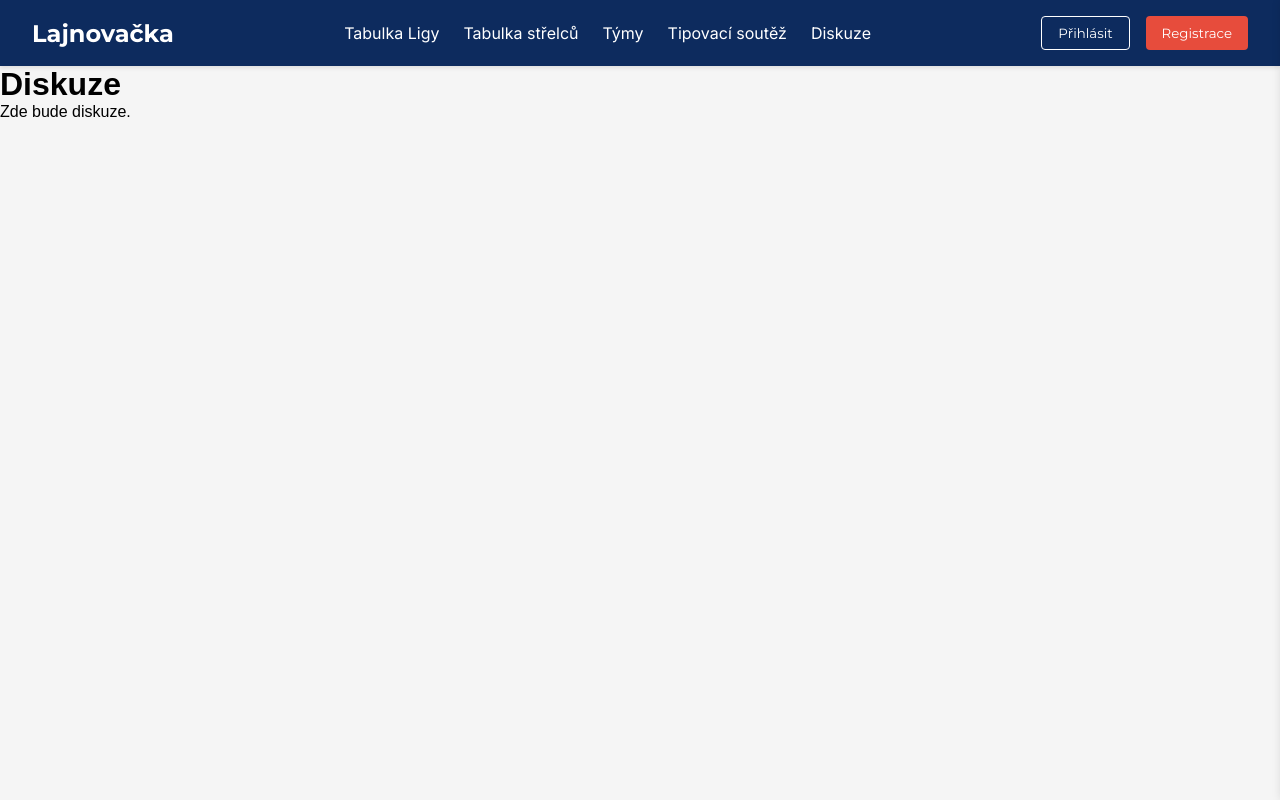
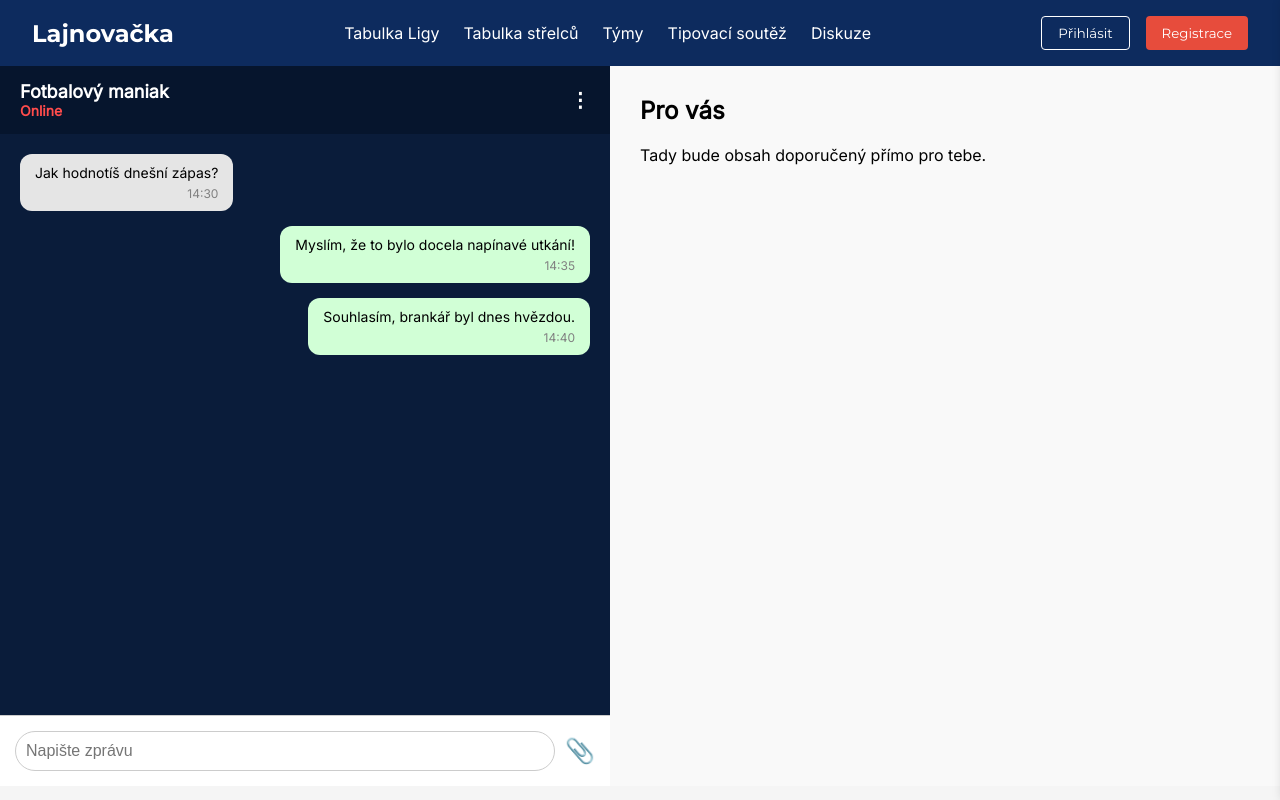
Before and after one commit to kratenavaclav/Lajnovacka_prg, an Angular app: page /diskuze in a window 1280 px wide. Built offline with nearby package versions, Linux system fonts and the light colour scheme.

Commit message:
tak hele ted uz by meli byt snad vsechny stranky hotovy ale jeste je vysperkuju zitra

```diff
--- a/src/app/Components/pages/diskuze/diskuze.component.html
+++ b/src/app/Components/pages/diskuze/diskuze.component.html
@@ -1,3 +1,42 @@
 <app-navbar></app-navbar>
-<h1>Diskuze</h1>
-<p>Zde bude diskuze.</p>
+
+<div class="discussion-container">
+  <!-- LEVÁ ČÁST: statický chat -->
+  <div class="chat-section">
+    <div class="chat-header">
+      <div class="user-info">
+        <p class="username">Fotbalový maniak</p>
+        <p class="status">Online</p>
+      </div>
+      <span class="menu-icon">⋮</span>
+    </div>
+
+    <div class="chat-messages">
+      <div class="message incoming">
+        <p>Jak hodnotíš dnešní zápas?</p>
+        <span class="time">14:30</span>
+      </div>
+
+      <div class="message outgoing">
+        <p>Myslím, že to bylo docela napínavé utkání!</p>
+        <span class="time">14:35</span>
+      </div>
+
+      <div class="message outgoing">
+        <p>Souhlasím, brankář byl dnes hvězdou.</p>
+        <span class="time">14:40</span>
+      </div>
+    </div>
+
+    <div class="chat-input">
+      <input type="text" placeholder="Napište zprávu" />
+      <button>📎</button>
+    </div>
+  </div>
+
+  <!-- PRAVÁ ČÁST: statický text -->
+  <div class="feed-section">
+    <h2>Pro vás</h2>
+    <p>Tady bude obsah doporučený přímo pro tebe.</p>
+  </div>
+</div>
--- a/src/app/Components/pages/diskuze/diskuze.component.scss
+++ b/src/app/Components/pages/diskuze/diskuze.component.scss
@@ -0,0 +1,117 @@
+.discussion-container {
+  display: flex;
+  min-height: calc(100vh - 80px);
+  font-family: 'Inter', sans-serif;
+}
+
+.chat-section {
+  flex: 1;
+  background-color: #0a1c3a;
+  color: white;
+  display: flex;
+  flex-direction: column;
+}
+
+.chat-header {
+  display: flex;
+  align-items: center;
+  padding: 15px 20px;
+  background-color: #06152d;
+  font-weight: bold;
+  gap: 15px;
+
+  .user-info {
+    flex: 1;
+
+    .username {
+      font-size: 18px;
+      margin: 0;
+    }
+
+    .status {
+      font-size: 14px;
+      color: #ff4c4c;
+      margin: 0;
+    }
+  }
+
+  .menu-icon {
+    font-size: 20px;
+    cursor: pointer;
+  }
+}
+
+.chat-messages {
+  flex: 1;
+  padding: 20px;
+  display: flex;
+  flex-direction: column;
+  gap: 15px;
+  overflow-y: auto;
+
+  .message {
+    background-color: white;
+    color: black;
+    border-radius: 12px;
+    padding: 10px 15px;
+    max-width: 70%;
+    position: relative;
+    font-size: 14px;
+
+    &.incoming {
+      align-self: flex-start;
+      background-color: #e5e5e5;
+    }
+
+    &.outgoing {
+      align-self: flex-end;
+      background-color: #d1ffd6;
+    }
+
+    .time {
+      display: block;
+      text-align: right;
+      font-size: 12px;
+      color: gray;
+      margin-top: 5px;
+    }
+  }
+}
+
+.chat-input {
+  display: flex;
+  padding: 15px;
+  background-color: #fff;
+  border-top: 1px solid #ccc;
+
+  input {
+    flex: 1;
+    padding: 10px;
+    border-radius: 20px;
+    border: 1px solid #ccc;
+    margin-right: 10px;
+    font-size: 16px;
+  }
+
+  button {
+    background: none;
+    border: none;
+    font-size: 24px;
+    cursor: pointer;
+  }
+}
+
+.feed-section {
+  flex: 1;
+  background-color: #f9f9f9;
+  padding: 30px;
+
+  h2 {
+    font-size: 24px;
+    margin-bottom: 20px;
+  }
+
+  p {
+    font-size: 16px;
+  }
+}
--- a/src/app/Components/pages/registrace/registrace.component.scss
+++ b/src/app/Components/pages/registrace/registrace.component.scss
@@ -1,4 +1,4 @@
-.register-container {
+.login-container {
   display: flex;
   justify-content: center;
   align-items: center;
@@ -7,7 +7,7 @@
   padding: 20px;
 }
 
-.register-box {
+.login-box {
   width: 100%;
   max-width: 1100px;
   background-color: white;
@@ -16,7 +16,7 @@
   box-shadow: 0 4px 10px rgba(0, 0, 0, 0.2);
 }
 
-.register-content {
+.login-content {
   display: flex;
   flex-direction: row;
   min-height: 600px;
@@ -27,7 +27,6 @@
   display: flex;
   justify-content: center;
   align-items: center;
-  background-image: url('/assets/images/lines-bg.png');
   background-size: cover;
   background-position: center;
   padding: 20px;
@@ -43,23 +42,23 @@
   flex: 1;
   display: flex;
   flex-direction: column;
-  padding: 40px;
+  padding: 60px 40px;
 }
 
 .title {
   font-size: 36px;
   font-weight: 500;
-  margin-bottom: 30px;
+  margin-bottom: 40px;
   text-align: center;
 }
 
 .form-group {
-  margin-bottom: 20px;
+  margin-bottom: 25px;
 }
 
 label {
   display: block;
-  margin-bottom: 6px;
+  margin-bottom: 8px;
   font-size: 16px;
   color: #333;
 }
@@ -77,7 +76,22 @@ label {
   }
 }
 
-.btn-register {
+.forgot-password {
+  text-align: right;
+  margin-top: 8px;
+
+  a {
+    color: #333;
+    text-decoration: none;
+    font-size: 14px;
+
+    &:hover {
+      text-decoration: underline;
+    }
+  }
+}
+
+.btn-login {
   width: 100%;
   padding: 15px;
   margin-top: 20px;
@@ -96,7 +110,7 @@ label {
 }
 
 @media (max-width: 768px) {
-  .register-content {
+  .login-content {
     flex-direction: column;
   }
 
@@ -105,6 +119,6 @@ label {
   }
 
   .form-section {
-    padding: 30px 20px;
+    padding: 40px 20px;
   }
 }
--- a/src/app/Components/pages/tipovaci-soutez/tipovaci-soutez.component.scss
+++ b/src/app/Components/pages/tipovaci-soutez/tipovaci-soutez.component.scss
@@ -1,178 +1,166 @@
 .container {
-  max-width: 1200px;
+  max-width: 1600px;
   margin: 0 auto;
-  padding: 20px 15px;
+  padding: 60px;
   display: flex;
-  flex-wrap: wrap;
-  gap: 20px;
+  gap: 60px;
+  background-color: #ffffff;
+  font-size: 22px;
 }
 
-/* Matches panel (left side) */
+/* Levý panel */
 .matches-panel {
-  flex: 0 0 30%;
+  flex: 1;
+  display: flex;
+  flex-direction: column;
+  gap: 35px;
 }
 
 .match-box {
-  background-color: #f5f5f5;
-  border: 1px solid #e0e0e0;
-  margin-bottom: 15px;
-  padding: 15px;
   display: flex;
-  border-radius: 3px;
+  background-color: #f0f0f0;
+  border-radius: 20px;
+  padding: 30px 40px;
+  align-items: center;
+  box-shadow: 0 6px 12px rgba(0,0,0,0.1);
 }
 
 .match-date {
+  margin-right: 35px;
   text-align: center;
-  flex: 0 0 auto;
-  margin-right: 15px;
-  font-weight: bold;
 
   p {
     margin: 0;
-    font-size: 14px;
-
-    &:first-child {
-      margin-bottom: 5px;
-    }
+    font-weight: bold;
+    font-size: 22px;
   }
 }
 
 .match-teams {
   display: flex;
   align-items: center;
-  justify-content: space-between;
-  flex: 1;
+  gap: 30px;
 
   &.large {
     justify-content: center;
-    gap: 30px;
+    gap: 80px;
+  }
+}
+
+.team-logo {
+  width: 80px;
+  height: 80px;
+  background-color: white;
+  border-radius: 50%;
+  overflow: hidden;
+  display: flex;
+  align-items: center;
+  justify-content: center;
+
+  img {
+    max-width: 70%;
+    height: auto;
+  }
+
+  &.large {
+    width: 120px;
+    height: 120px;
   }
 }
 
 .versus {
+  font-size: 36px;
   font-weight: bold;
-  font-size: 18px;
-  padding: 0 10px;
 
   &.large {
-    font-size: 32px;
+    font-size: 52px;
   }
 }
 
-.team-logo {
-  width: 40px;
-  height: 40px;
-  background-color: #fff;
-  border-radius: 50%;
-  display: flex;
-  align-items: center;
-  justify-content: center;
-  overflow: hidden;
-
-  &.large {
-    width: 80px;
-    height: 80px;
-  }
-
-  img {
-    max-width: 100%;
-    max-height: 100%;
-  }
-
-  &.sparta img {
-    border-radius: 50%;
-  }
-
-  &.slavia img {
-    border-radius: 0;
-  }
-}
-
-/* Betting panel (right side) */
+/* Pravý panel */
 .betting-panel {
-  flex: 0 0 65%;
+  flex: 2;
   background-color: #f5f5f5;
-  border: 1px solid #e0e0e0;
-  border-radius: 3px;
-  padding: 20px;
+  border-radius: 20px;
+  padding: 60px;
+  box-shadow: 0 6px 12px rgba(0,0,0,0.1);
 }
 
 .panel-title {
-  font-size: 28px;
-  margin-bottom: 10px;
   text-align: center;
+  font-size: 48px;
+  margin-bottom: 15px;
 }
 
 .round-info {
-  font-size: 22px;
-  margin-bottom: 30px;
   text-align: center;
+  font-size: 36px;
+  margin-bottom: 50px;
 }
 
 .match-highlight {
-  background-color: #fff;
-  padding: 20px;
-  border-radius: 3px;
-  margin-bottom: 20px;
+  background-color: white;
+  padding: 40px;
+  border-radius: 20px;
+  text-align: center;
+  margin-bottom: 45px;
 
-  .match-date {
-    text-align: center;
-    margin-bottom: 20px;
-    margin-right: 0;
-
-    p {
-      font-size: 18px;
-    }
+  .match-date p {
+    font-size: 28px;
+    margin: 0 0 25px;
   }
 }
 
 .betting-buttons {
   display: flex;
   justify-content: center;
-  gap: 20px;
-  margin-top: 30px;
+  gap: 40px;
+  margin-top: 35px;
 }
 
 .bet-btn {
-  background-color: #ff4c29;
-  color: #fff;
+  background-color: #ff6600;
+  color: white;
   border: none;
-  padding: 12px 25px;
-  border-radius: 3px;
-  font-size: 16px;
+  padding: 22px 50px;
+  border-radius: 40px;
+  font-size: 24px;
+  font-weight: bold;
   cursor: pointer;
   transition: background-color 0.3s;
 
   &:hover {
-    background-color: darken(#ff4c29, 10%);
+    background-color: #e65c00;
   }
 }
 
 .my-bets-btn {
+  margin: 0 auto;
   display: block;
-  width: 60%;
-  margin: 0 auto;
-  background-color: #ff4c29;
-  color: #fff;
+  margin-top: 40px;
+  padding: 22px 60px;
+  font-size: 24px;
+  font-weight: bold;
+  border-radius: 40px;
+  background-color: #ff3b3f;
+  color: white;
   border: none;
-  padding: 12px 25px;
-  border-radius: 3px;
-  font-size: 16px;
   cursor: pointer;
-  transition: background-color 0.3s;
 
   &:hover {
-    background-color: darken(#ff4c29, 10%);
+    background-color: #cc3236;
   }
 }
 
-/* Responsive */
+/* Responsivita */
 @media (max-width: 768px) {
   .container {
     flex-direction: column;
+    padding: 30px;
   }
 
-  .matches-panel, .betting-panel {
-    flex: 0 0 100%;
+  .matches-panel,
+  .betting-panel {
+    width: 100%;
   }
 }
--- a/src/app/Components/team-list/team-list.component.html
+++ b/src/app/Components/team-list/team-list.component.html
@@ -8,30 +8,30 @@
     <!-- Řádek 1 -->
     <tr>
 
-      <td><img src="icons/AC-Sparta-LOGO2021.svg.png" /> </td>
+      <td><img src="icons/AC-Sparta-LOGO2021.png" /> </td>
 
     </tr>
 
     <!-- Řádek 2 -->
     <tr>
-      <td><img src="https://c.animaapp.com/m95wiqhuososZI/img/sparta-logo.png"  /> </td>
+      <td><img src="icons/AC-Sparta-LOGO2021.png"  /> </td>
     </tr>
 
     <!-- Řádek 3 -->
     <tr>
-      <td><img src="https://c.animaapp.com/m95wiqhuososZI/img/sparta-logo.png"  /> </td>
+      <td><img src="icons/AC-Sparta-LOGO2021.png"  /> </td>
     </tr>
     <tr>
-      <td><img src="https://c.animaapp.com/m95wiqhuososZI/img/sparta-logo.png" /> </td>
+      <td><img src="icons/AC-Sparta-LOGO2021.png" /> </td>
     </tr>
     <tr>
-      <td><img src="https://c.animaapp.com/m95wiqhuososZI/img/sparta-logo.png" /> </td>
+      <td><img src="icons/AC-Sparta-LOGO2021.png" /> </td>
     </tr>
     <tr>
-      <td><img src="https://c.animaapp.com/m95wiqhuososZI/img/sparta-logo.png" /> </td>
+      <td><img src="icons/AC-Sparta-LOGO2021.png" /> </td>
     </tr>
     <tr>
-      <td><img src="https://c.animaapp.com/m95wiqhuososZI/img/sparta-logo.png"  /> </td>
+      <td><img src="icons/AC-Sparta-LOGO2021.png"  /> </td>
     </tr>
     <tr>
       <td><img src="https://c.animaapp.com/m95wiqhuososZI/img/sparta-logo.png" /> </td>
--- a/src/app/Components/team-list/team-list.component.scss
+++ b/src/app/Components/team-list/team-list.component.scss
@@ -110,4 +110,9 @@ form {
     font-weight: 700;
     border-bottom: 2px solid $white;
   }
+  .sidebar img {
+    width: 5px;
+    height: auto;
+    margin: 5px 0;
+  }
 }
--- a/src/app/app.routes.ts
+++ b/src/app/app.routes.ts
@@ -18,7 +18,6 @@ export const routes: Routes = [
   { path: 'tabulka-strelcu', component: TabulkaStrelcuComponent },
   { path: 'tipovaci-soutez', component: TipovaciSoutezComponent },
   { path: 'prihlaseni', component: PrihlaseniComponent },
-  { path: '**', redirectTo: '', pathMatch: 'full' }, // Přesměrování na hlavní stránku při neplatné URL
   { path: 'registrace', component: RegistraceComponent }, // New route for registration
   { path: '**', redirectTo: '', pathMatch: 'full' } // Wildcard route for invalid URLs
 ];
--- a/src/app/module.ts
+++ b/src/app/module.ts
@@ -1,4 +1,5 @@
 import { NgModule } from '@angular/core';
+
 
 @NgModule({
   declarations: [],
```
Also changed, not shown: src/app/Components/pages/diskuze/diskuze.component.ts (+3 -5 lines), src/app/Components/pages/registrace/registrace.component.html (+12 -33 lines), src/app/Components/pages/tipovaci-soutez/tipovaci-soutez.component.html (+42 -10 lines), public/icons/AC-Sparta-LOGO2021.png (renamed from public/icons/AC-Sparta-LOGO2021.svg.png), public/icons/Slavie.png (added).
